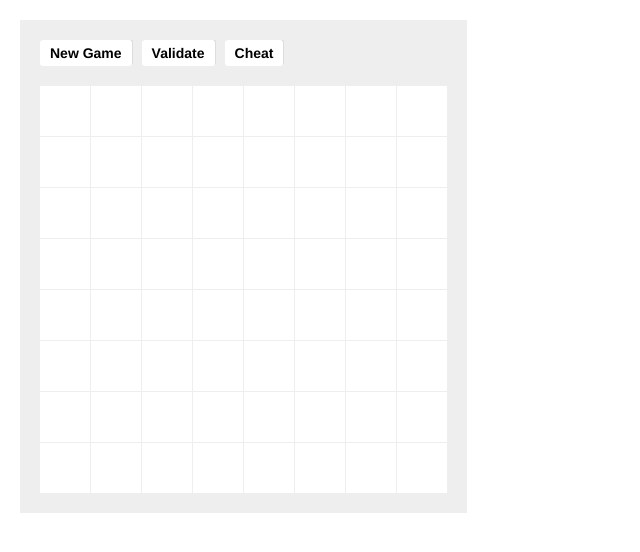
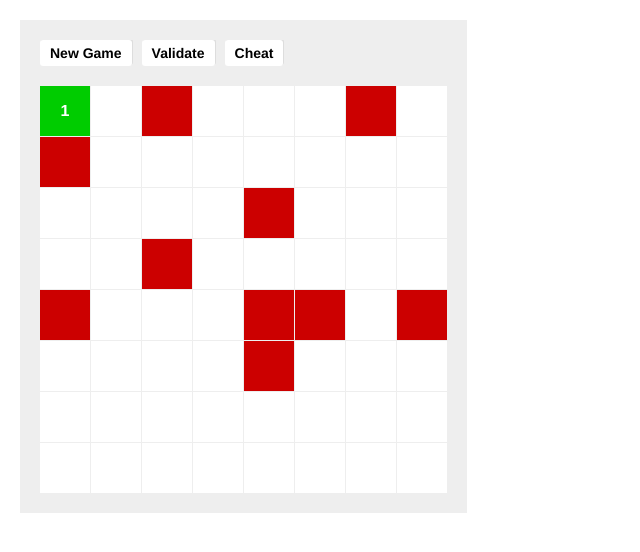
Before and after one commit to jonathangordon/minesweeper, a plain HTML site: page index.html in a window 1280 px wide. Both pictures are taken after a click on the element 65 px from the left and 111 px from the top of the page. Shown: the whole page, without its empty margins (0-640 px from the left). Drawn offline with nearby package versions, Linux system fonts and the light colour scheme.

Commit message:
Typos, style changes, count mines

```diff
--- a/css/main.css
+++ b/css/main.css
@@ -42,6 +42,11 @@ body {
   margin: 0px;
 }
 #board .cell {
+  font-size: 16px;
+  font-weight: bold;
+  color: #fff;
+  text-align: center;
+  line-height: 50px;
   background: #fff;
   display: block;
   float: left;
@@ -59,3 +64,9 @@ body {
 #board .cell:active {
   background: #555;
 }
+#board .cell.correct {
+  background: #0c0;
+}
+#board .cell.incorrect {
+  background: #c00;
+}
--- a/js/main.js
+++ b/js/main.js
@@ -18,12 +18,12 @@ var game = {
 
   // Render grid in the DOM
   renderGrid: function () {
-    for (x = 1; x <= this.gridSize; x++) {
+    for (y = 1; y <= this.gridSize; y++) {
       // Render rows first
       var row = $('<div class="row"></div>').appendTo('#board');
 
       // Render cells with actions
-      for (y = 1; y <= this.gridSize; y++) {
+      for (x = 1; x <= this.gridSize; x++) {
         var cell = $('<div></div>', {
           'class': 'cell',
           'data-x': x,
@@ -39,18 +39,65 @@ var game = {
   // Determine the position of a specific amount of mines
   determineMines: function () {
     for (i = 0; i < this.mineCount; i++) {
-      var x = this.getRand(1, this.mineCount);
-      var y = this.getRand(1, this.mineCount);
+      var x = this.getRand(1, this.gridSize);
+      var y = this.getRand(1, this.gridSize);
       var coords = x + 'x' + y;
 
       while ($.inArray(coords, this.mines) == -1) {
         this.mines.push(coords);
+
+        $('div[data-x="' + x + '"][data-y="' + y + '"]').addClass('incorrect');
       }
+
+      console.log(coords);
     }
   },
 
+  // Count the surrounding mines from coordinates
+  countSurroundingMines: function (x, y) {
+    var count = 0;
+
+    // Loop through mines and compare against coords
+    for (i in this.mines) {
+      var mine = this.mines[i];
+      var coords = mine.split('x');
+      var x2 = parseInt(coords[0]), y2 = parseInt(coords[1]);
+
+      var xDistance = Math.abs(x - x2);
+      var yDistance = Math.abs(y - y2);
+
+      if (xDistance <= 1 && yDistance <= 1) {
+        count++;
+      }
+    }
+
+    return count;
+  },
+
+  // End game
+  endGame: function () {
+    //alert('Game is over!');
+  },
+
+  // Get a cell by coords
+  getCellByCoords: function (x, y) {
+    console.log('div[data-x="' + x + '"][data-y="' + y + '"]');
+    return $('div[data-x="' + x + '"][data-y="' + y + '"]');
+  },
+
   onCellClicked: function () {
-    console.log(this);
+    var cell = $(this);
+    var x = parseInt(cell.attr('data-x')), y = parseInt(cell.attr('data-y'));
+    var coords = x + 'x' + y;
+
+    // Did we guess correctly? If not, end game
+    if ($.inArray(coords, game.mines) == -1) {
+      cell.addClass('correct');
+      cell.html(game.countSurroundingMines(x, y));
+    } else {
+      cell.addClass('incorrect');
+      game.endGame();
+    }
   },
 
   // Basic functions
```
